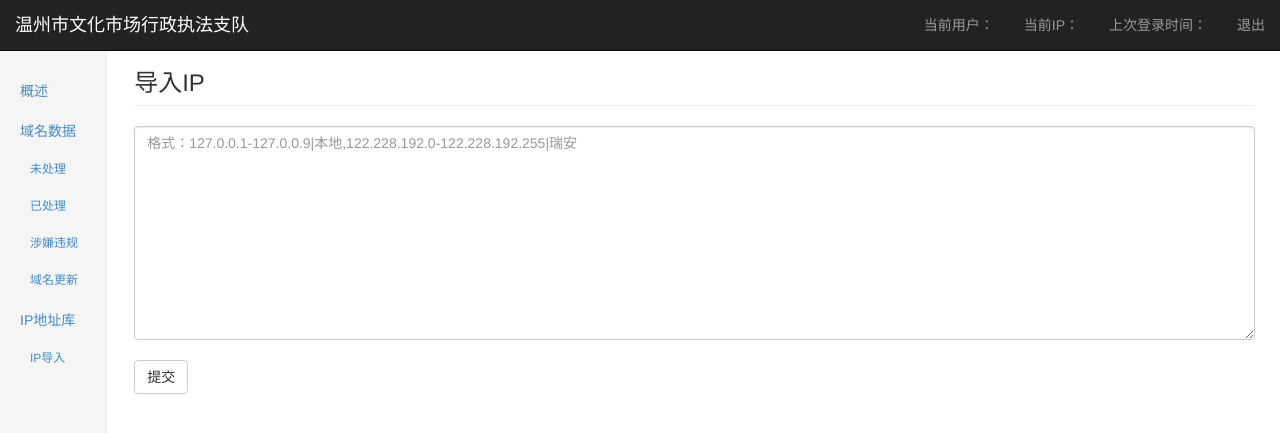
After one commit to Mark-Shine/station, a Django app: template cohost/templates/cohost/ips_config.html in a window 1280 px wide. The commit adds this page. Shown: the top 433 px of the page. Run offline with Django 3.2, Linux system fonts and the light colour scheme; the template is opened without the code that fills it, so the values that code supplies are empty; some libraries are stand-ins or nearby versions.

Commit message:
添加IP导入，上次登录时间

```diff
--- a/cohost/templates/base.html
+++ b/cohost/templates/base.html
@@ -37,6 +37,7 @@
                 {%endif%}
                 <li><a href="#">当前用户：{{USER_NAME}}</a></li>
                 <li><a href="#">当前IP：{{USER_IP}}</a></li>
+                <li><a href="#">上次登录时间：{{user.last_login|date:"Y-m-d H:i"}}</a></li>
                 <li><a href="{%url 'logoff'%}">退出</a></li>
               </ul>
             </div>
@@ -57,7 +58,12 @@
                             <li><a href="/data/?icpno=&state=6&cate=&ip=">域名更新</a></li>
                           </ul>
                     </li>
-                    <li class={{ips_active}}><a href="{%url 'ips'%}">IP地址库</a></li>
+                    <li class={{ips_active}}>
+                        <a href="{%url 'ips'%}">IP地址库</a>
+                        <ul class="nav snav">
+                            <li><a href="{%url 'ips_config'%}">IP导入</a></li>
+                        </ul>
+                    </li>
                     {%if perms.wzauth.can_manage_area %}
                     <!-- <li class={{area_active}}><a href="{%url 'areas'%}">区域管理</a></li> -->
                     {%endif%}
--- /dev/null
+++ b/cohost/templates/cohost/ips_config.html
@@ -0,0 +1,12 @@
+{% extends 'base.html' %}
+
+{%block mod_content%}
+<h3 class="page-header"> 导入IP</h3>
+<form action="{%url 'add_ips' %}" method="POST">
+    {%csrf_token%}
+    <textarea class="form-control" rows="10"  name="ips_text" placeholder="格式：127.0.0.1-127.0.0.9|本地,122.228.192.0-122.228.192.255|瑞安"></textarea>
+    <br>
+    <button class="btn btn-default ">提交</button>
+</form>
+
+{%endblock%}
--- a/cohost/utils.py
+++ b/cohost/utils.py
@@ -207,14 +207,14 @@ def BuildHostRange(strHost):
     except Exception, e:
         print e
         return [0,0]
-    print realStartIP, realEndIP
     return [realStartIP,realEndIP]
 
 def build_area_ip(area_name=u'其他'):
     def put_ip(x,):
         curip = socket.inet_ntoa(struct.pack('I',socket.htonl(x)))
         area, created = Area.objects.get_or_create(name=area_name)
-        obj, cred = Ips.objects.get_or_create(ip=curip, area=area)
+        obj, cred = Ips.objects.get_or_create(ip=curip, defaults=dict(area=area))
+        # print "created ip %s ? %s" % (obj.ip, cred)
     return put_ip
 
 def put_into_ippool(ips, area_name=u'其他'):
--- a/ip2host.py
+++ b/ip2host.py
@@ -127,7 +127,6 @@ def getIp(domain):
 
 if __name__ == '__main__':
     Ips.objects.filter(active='1').update(active='0')
-    # put_into_ippool(result, u"龙湾")
     main()
     datas = Data.objects.filter(cate=None).exclude(state="-1")
     makeup_info_bulk(datas)
--- a/wenzhou/urls.py
+++ b/wenzhou/urls.py
@@ -16,12 +16,17 @@ urlpatterns = patterns('',
     # url(r'^error/permissions$', TemplateView.as_view() , {'template': 'error_perms.html'}, name="error_perms"),
     url(r'^login$', LoginView.as_view() , name="login"),
     url(r'^logoff$', logoff , name="logoff"),
+
     url(r'^keywords$', views.show_kwords, name="keywords"),
     url(r'^ips$', views.show_ips, name="ips"),
     url(r'^result$', views.show_result, name="result"),
     url(r'^areas$', views.show_areas, name="areas"),
     url(r'^areas/manage$', views.manage_area, name="manage_area"),
+
     url(r'^ip/search$', views.search_ip, name="search_ip"),
+    url(r'^ip/config$', views.ips_config, name="ips_config"),
+    url(r'^ip/add$', views.add_ips, name="add_ips"),
+
     url(r'^data/$', views.show_data, name="data"),
     url(r'^$', views.show_home, name="home"),
     url(r'^data/detail/(?P<pk>\d+)$', views.show_data_detail, name="detail"),
```
Also changed, not shown: cohost/views.py (+28 -1 lines).
